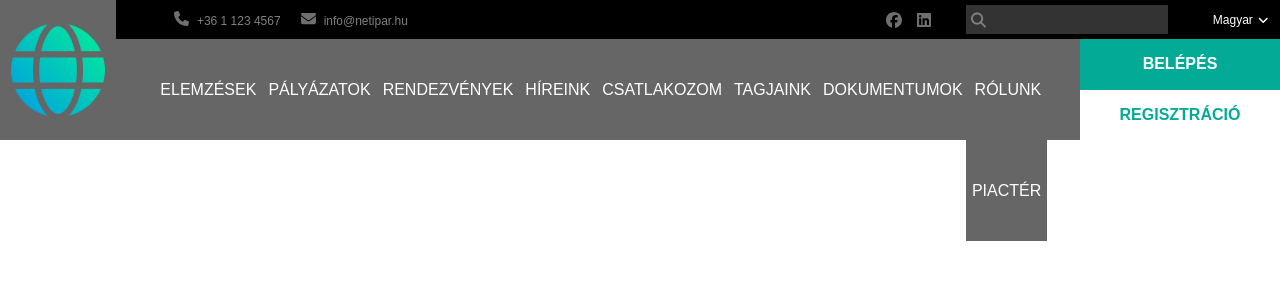
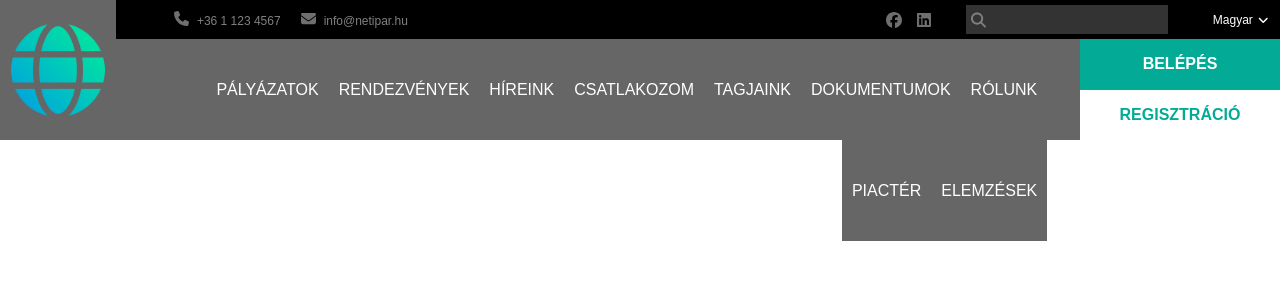
Before and after one commit to lacikovacs330/VueTask, a Vue app: page / in a window 1280 px wide. Shown: the top 300 px of the page. Built offline with nearby package versions, Linux system fonts and the light colour scheme.

Commit message:
Nav full

```diff
--- a/src/components/Nav.vue
+++ b/src/components/Nav.vue
@@ -190,6 +190,7 @@ span {
     transition: background-color 0.3s;
     text-transform: uppercase;
     float: right;
+    padding: 0 10px 0 10px;
   }
 
   .my-button:hover {
```
